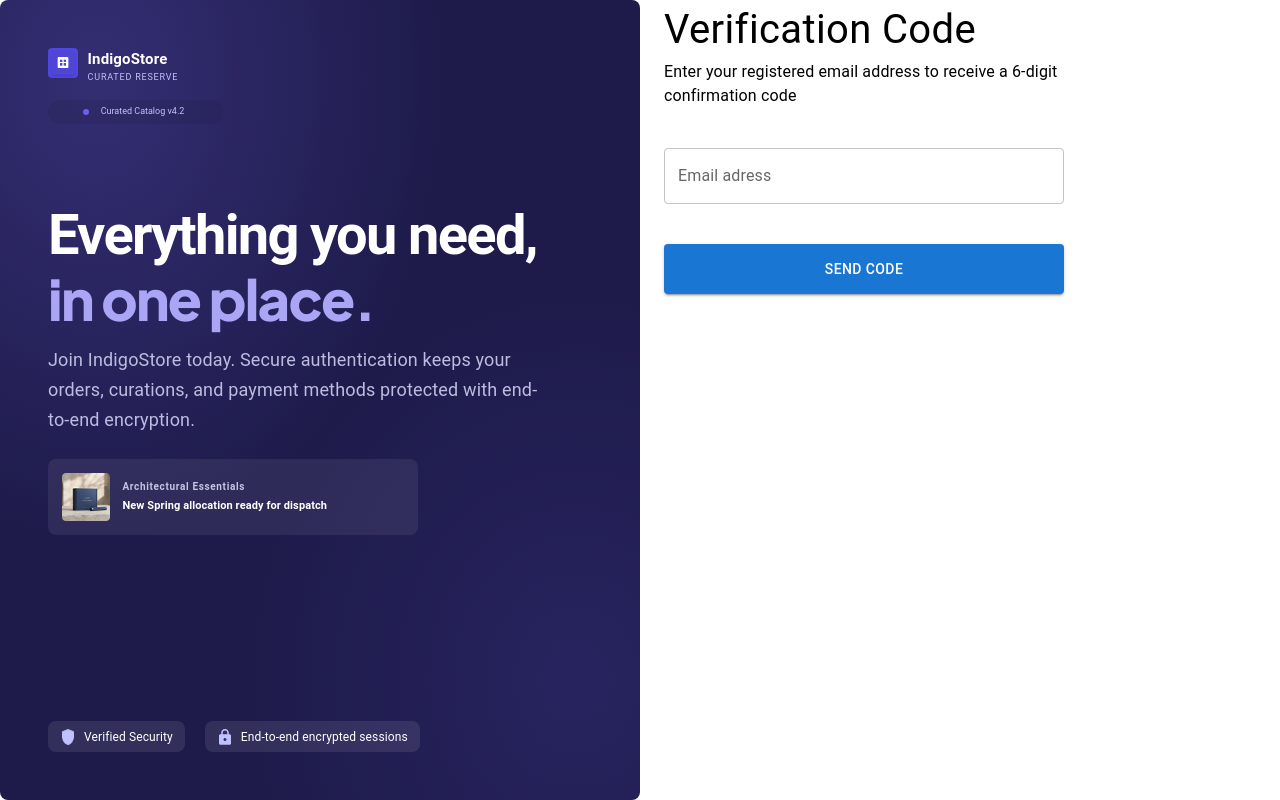
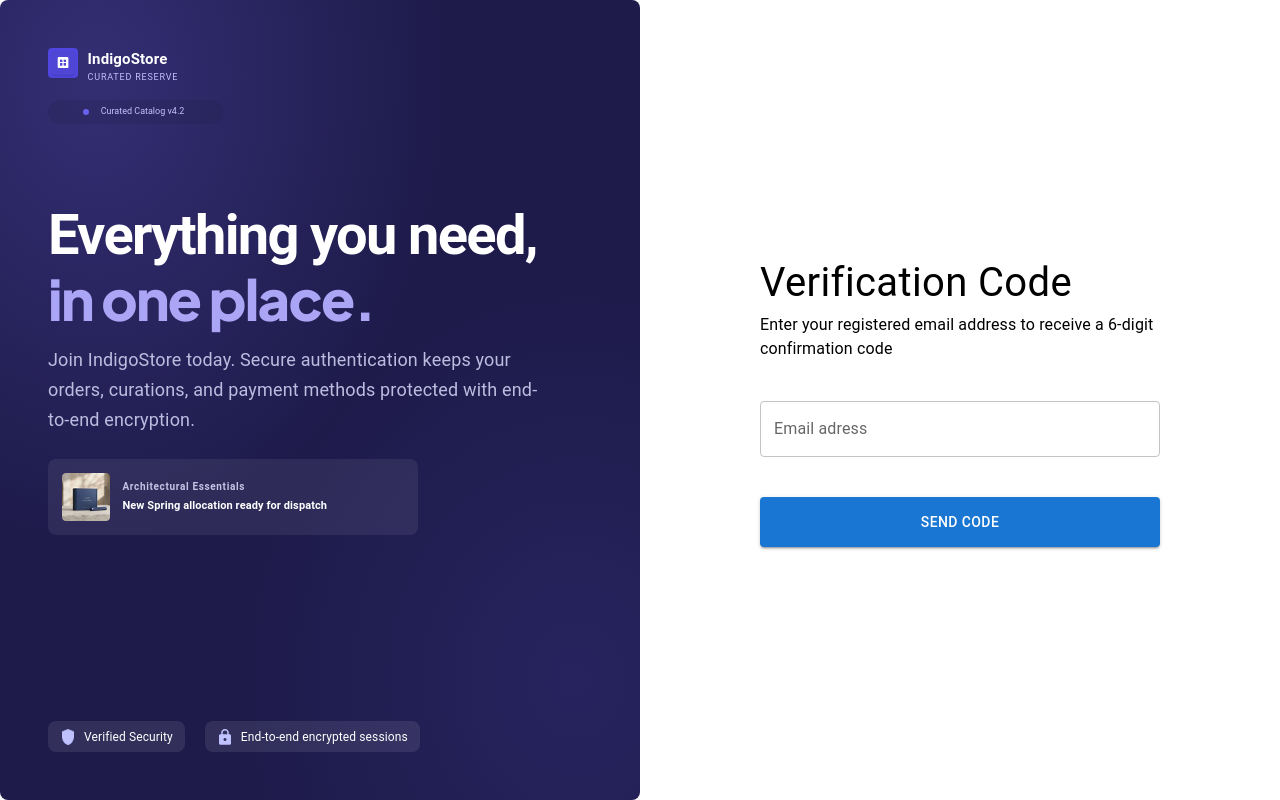
Before and after one commit to Amrmhani/final-react-pro, a React (Vite) app: page /send-code in a window 1280 px wide. Built offline with nearby package versions, Linux system fonts and the light colour scheme.

Commit message:
update send code page layout alignment

```diff
--- a/src/assets/SendCode/SendCode.jsx
+++ b/src/assets/SendCode/SendCode.jsx
@@ -48,9 +48,19 @@ export default function SendCode() {
                 minHeight: "100vh",
                 display: { xs: "none", md: "block" },
             }}
-        >
+         >
             <SendCodeSidePanel />
-        </Box>
+            </Box>
+            <Box
+            sx={{
+                flex: 1,
+                display: "flex",
+                justifyContent: "center",
+                alignItems: "center",
+                px: { xs: 2, md: 4 },
+                py: 4,
+            }}
+            >
             <Container
                 maxWidth={false}
                 sx={{
@@ -101,5 +111,6 @@ export default function SendCode() {
                 </Box>
             </Container>
         </Box>
+    </Box>
     )
 }
```
